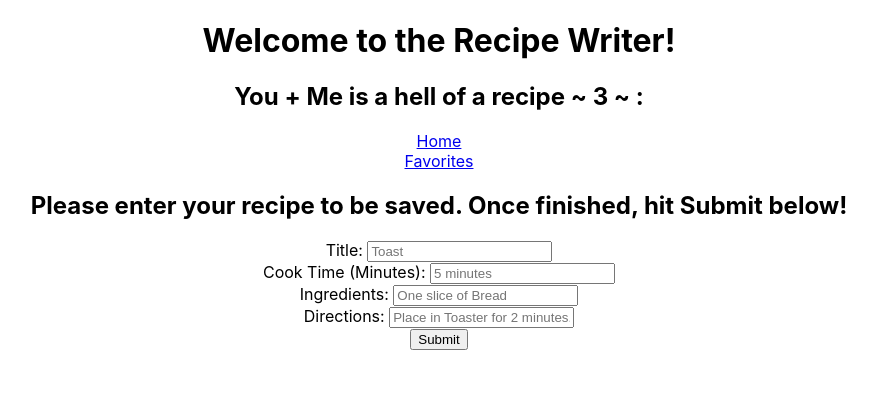
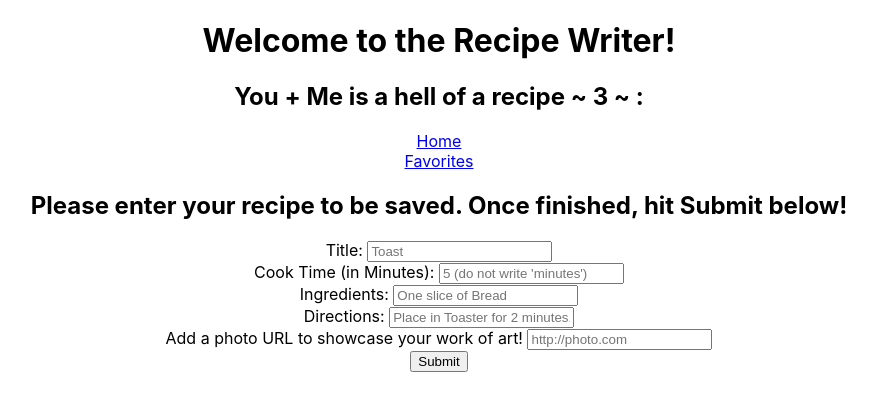
Before and after one commit to GioEpic123/Kabudle, a React (Create React App) app in the folder kabudle/: page /add in a window 1280 px wide. Shown: the top 410 px of the page, without its empty margins (201-1078 px from the left). Built offline with nearby package versions, Linux system fonts and the light colour scheme; no server answers; the HTML template or start-up script is replaced by a standard one.

Commit message:
Reader now has images

```diff
--- a/kabudle/src/App.css
+++ b/kabudle/src/App.css
@@ -39,5 +39,9 @@
 
 .recipe-listing {
   border-style: groove;
-  max-width: 20em;
+  max-width: 50%;
 }
+
+.listing-thumbnail {
+  width: 100%;
+}
--- a/kabudle/src/pages/Add.tsx
+++ b/kabudle/src/pages/Add.tsx
@@ -1,14 +1,12 @@
 import "../App.css";
 import { useNavigate } from "react-router-dom";
 import { getAuth, GoogleAuthProvider, signInWithPopup } from "firebase/auth";
-import React, { useState, useEffect } from "react";
+import React, { useState } from "react";
 
 import {
   getFirestore,
   collection,
   addDoc,
-  doc,
-  setDoc,
   serverTimestamp,
 } from "firebase/firestore";
 
@@ -43,6 +41,7 @@ function RecipeWriter() {
   const [ingredients, setIngredients] = useState("");
   //TODO: Get steps in a list format
   const [directions, setDirections] = useState("");
+  const [photoURL, setPhotoURL] = useState("");
 
   //Reference to the "recipe" collection
   const recipeRef = collection(db, "recipe");
@@ -62,6 +61,7 @@ function RecipeWriter() {
       cookTime: cookTime,
       ingredients: ingredients,
       directions: directions,
+      photoURL: photoURL,
     });
 
     //On completion, navigate the user to the home page
@@ -86,11 +86,11 @@ function RecipeWriter() {
           />
         </div>
         <div>
-          <label>Cook Time (Minutes): </label>
+          <label>Cook Time (in Minutes): </label>
           <input
             value={cookTime}
             type="text"
-            placeholder="5 minutes"
+            placeholder="5 (do not write 'minutes')"
             onChange={(e) => setCookTime(e.target.value)}
           />
         </div>
@@ -112,6 +112,15 @@ function RecipeWriter() {
             onChange={(e) => setDirections(e.target.value)}
           />
         </div>
+        <div>
+          <label>Add a photo URL to showcase your work of art! </label>
+          <input
+            value={photoURL}
+            type="text"
+            placeholder="http://photo.com"
+            onChange={(e) => setPhotoURL(e.target.value)}
+          />
+        </div>
         <div className="btns">
           <button className="submit-btn" type="submit">
             Submit
--- a/kabudle/src/pages/Home.tsx
+++ b/kabudle/src/pages/Home.tsx
@@ -46,11 +46,12 @@ function RecipeList() {
 
     getDocs(q)
       .then((querySnapshot) => {
+        //Save data and take note that we're done
         setSnapshot(querySnapshot);
         setLoadState(DONE_STRING);
-        console.log(querySnapshot);
       })
       .catch((err) => {
+        //Save error to display to user
         setLoadState(ERROR_STRING);
         setError(err);
       });
@@ -80,6 +81,19 @@ function RecipeList() {
                 <div className="recipe-listing">
                   <h3>{val.data().title}</h3>
                   <h4>{val.data().cookTime} minutes</h4>
+                  {val.data().photoURL === undefined ? (
+                    <img
+                      className="listing-thumbnail"
+                      src="https://cdnb.artstation.com/p/assets/images/images/011/033/539/large/cathleen-obrien-chefcat.jpg?1527528854"
+                      alt="Cat Chef"
+                    />
+                  ) : (
+                    <img
+                      className="listing-thumbnail"
+                      src={val.data().photoURL}
+                      alt="Someone's Meal"
+                    />
+                  )}
                 </div>
               );
             })}
```
